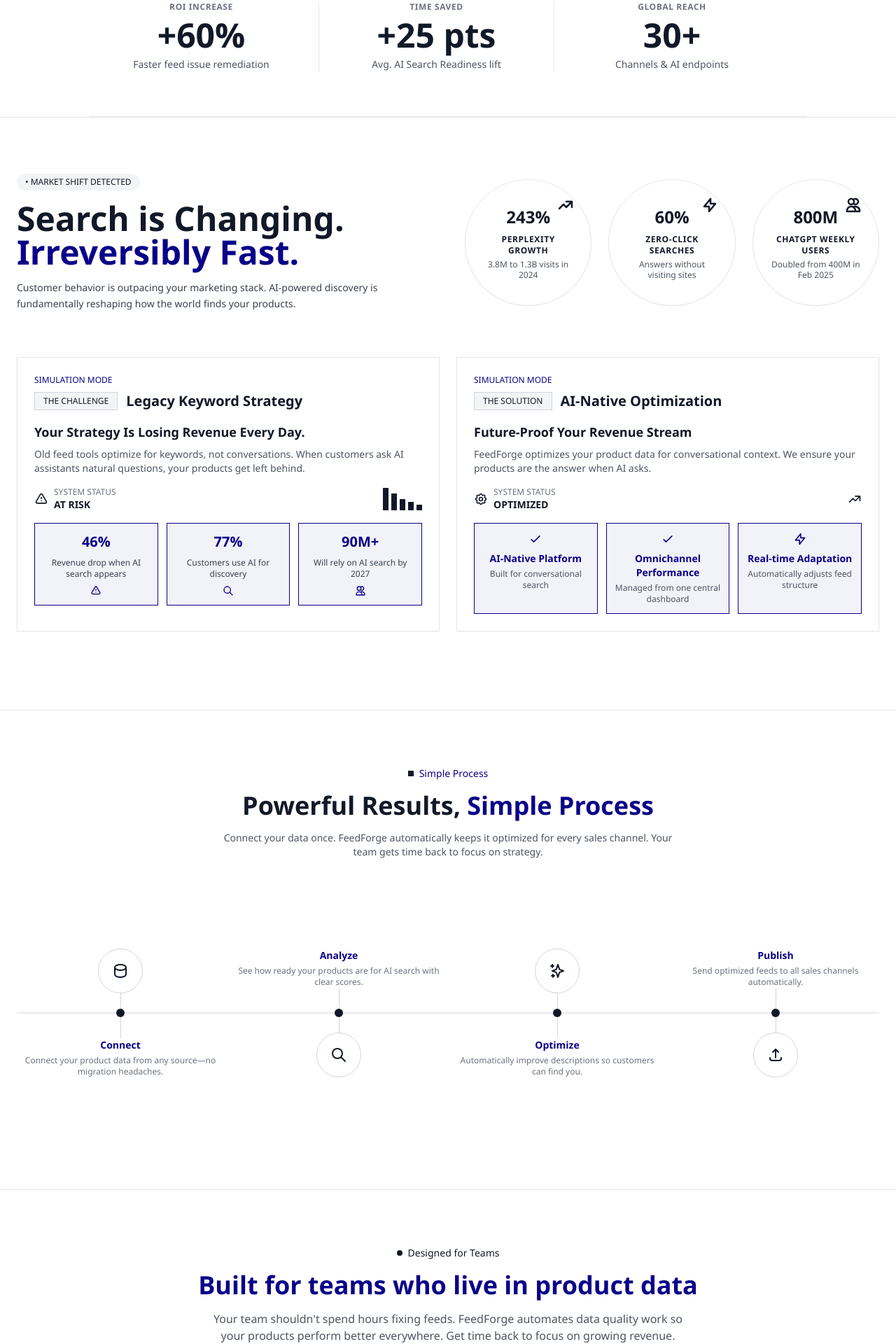
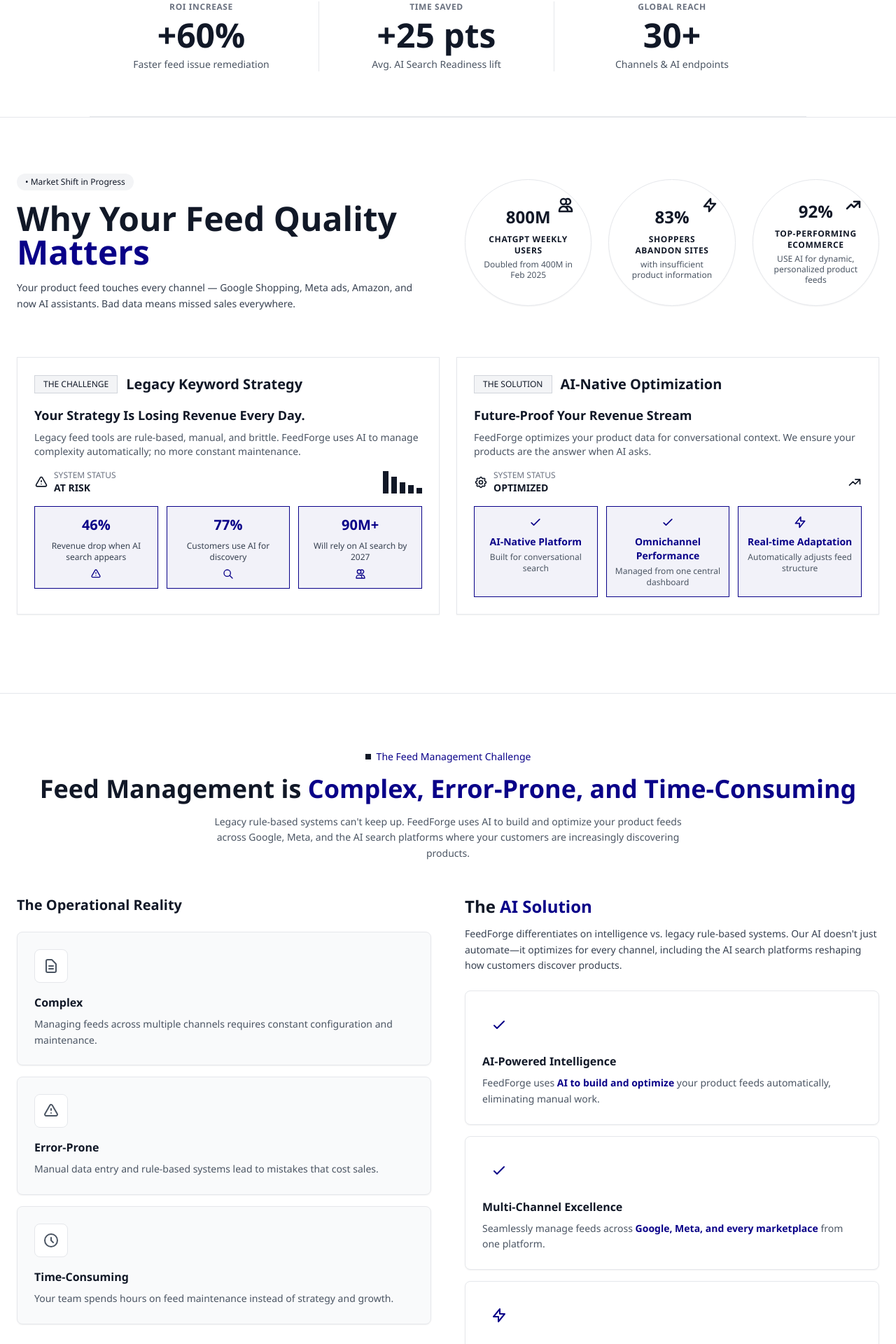
Before and after one commit to geshaaaa/feedforge, a Next.js app: page / in a window 1280 px wide. Shown: the part 879-2799 px from the top of the page at 70% size. Built offline with nearby package versions, Linux system fonts and the light colour scheme.

Commit message:
alignment

```diff
--- a/app/page.tsx
+++ b/app/page.tsx
@@ -3,6 +3,7 @@
 import LogoCarousel from '@/components/LogoCarousel'
 import StatsBanner from '@/components/StatsBanner'
 import SearchChanging from '@/components/SearchChanging'
+import AISolution from '@/components/AISolution'
 import SimpleProcess from '@/components/SimpleProcess'
 import BuiltForTeams from '@/components/BuiltForTeams'
 import ComplexTechnology from '@/components/ComplexTechnology'
@@ -20,6 +21,7 @@
       <LogoCarousel />
       <StatsBanner />
       <SearchChanging />
+      <AISolution />
       <SimpleProcess />
       <BuiltForTeams />
       <ComplexTechnology />
--- /dev/null
+++ b/components/AISolution.tsx
@@ -0,0 +1,145 @@
+'use client'
+
+const problems = [
+  {
+    title: 'Complex',
+    description: 'Managing feeds across multiple channels requires constant configuration and maintenance.',
+    icon: (
+      <svg className="h-6 w-6" fill="none" stroke="currentColor" viewBox="0 0 24 24">
+        <path strokeLinecap="round" strokeLinejoin="round" strokeWidth={2} d="M9 12h6m-6 4h6m2 5H7a2 2 0 01-2-2V5a2 2 0 012-2h5.586a1 1 0 01.707.293l5.414 5.414a1 1 0 01.293.707V19a2 2 0 01-2 2z" />
+      </svg>
+    ),
+  },
+  {
+    title: 'Error-Prone',
+    description: 'Manual data entry and rule-based systems lead to mistakes that cost sales.',
+    icon: (
+      <svg className="h-6 w-6" fill="none" stroke="currentColor" viewBox="0 0 24 24">
+        <path strokeLinecap="round" strokeLinejoin="round" strokeWidth={2} d="M12 9v2m0 4h.01m-6.938 4h13.856c1.54 0 2.502-1.667 1.732-3L13.732 4c-.77-1.333-2.694-1.333-3.464 0L3.34 16c-.77 1.333.192 3 1.732 3z" />
+      </svg>
+    ),
+  },
+  {
+    title: 'Time-Consuming',
+    description: 'Your team spends hours on feed maintenance instead of strategy and growth.',
+    icon: (
+      <svg className="h-6 w-6" fill="none" stroke="currentColor" viewBox="0 0 24 24">
+        <path strokeLinecap="round" strokeLinejoin="round" strokeWidth={2} d="M12 8v4l3 3m6-3a9 9 0 11-18 0 9 9 0 0118 0z" />
+      </svg>
+    ),
+  },
+]
+
+const solutions = [
+  {
+    title: 'AI-Powered Intelligence',
+    description: 'FeedForge uses AI to build and optimize your product feeds automatically, eliminating manual work.',
+    highlight: 'AI to build and optimize',
+  },
+  {
+    title: 'Multi-Channel Excellence',
+    description: 'Seamlessly manage feeds across Google, Meta, and every marketplace from one platform.',
+    highlight: 'Google, Meta, and every marketplace',
+  },
+  {
+    title: 'Future-Ready Optimization',
+    description: 'Your feeds are optimized for AI search platforms where your customers are increasingly discovering products.',
+    highlight: 'AI search platforms',
+  },
+]
+
+export default function AISolution() {
+  return (
+    <section className="border-t border-gray-200 bg-white">
+      <div className="mx-auto max-w-7xl px-6 py-16 lg:py-20">
+        {/* Header */}
+        <div className="mb-12 text-center">
+          <div className="mb-4 flex items-center justify-center gap-2">
+            <div className="h-2 w-2 bg-gray-900"></div>
+            <span className="text-sm font-medium text-accent">The Feed Management Challenge</span>
+          </div>
+          <h2 className="mb-4 text-3xl font-bold leading-tight text-gray-900 lg:text-4xl">
+            Feed Management is{' '}
+            <span className="text-accent">Complex, Error-Prone, and Time-Consuming</span>
+          </h2>
+          <p className="mx-auto max-w-2xl text-sm leading-relaxed text-gray-600">
+            Legacy rule-based systems can't keep up. FeedForge uses AI to build and optimize your product feeds across Google, Meta, and the AI search platforms where your customers are increasingly discovering products.
+          </p>
+        </div>
+
+        {/* Side by Side Layout */}
+        <div className="grid gap-8 lg:grid-cols-2 lg:gap-12">
+          {/* Left Column - Problems Section */}
+          <div className="flex flex-col">
+            <h3 className="mb-6 text-center text-xl font-bold text-gray-900 lg:text-left">The Operational Reality</h3>
+            <div className="flex flex-col gap-4">
+              {problems.map((problem, index) => (
+                <div
+                  key={index}
+                  className="group relative flex flex-col overflow-hidden rounded-lg border border-gray-200 bg-gray-50 p-6 shadow-sm transition-all duration-500 hover:border-accent hover:shadow-lg hover:-translate-y-1"
+                >
+                  <div className="mb-4 flex h-12 w-12 items-center justify-center rounded-lg border border-gray-200 bg-white text-gray-600 transition-all duration-500 group-hover:border-accent group-hover:bg-accent/10 group-hover:text-accent">
+                    <div className="h-6 w-6">{problem.icon}</div>
+                  </div>
+                  <h4 className="mb-2 text-base font-bold text-gray-900">{problem.title}</h4>
+                  <p className="text-sm leading-relaxed text-gray-600">{problem.description}</p>
+                </div>
+              ))}
+            </div>
+          </div>
+
+          {/* Right Column - Solution Section */}
+          <div className="flex flex-col">
+            <div className="mb-6 text-center lg:text-left">
+              <h3 className="mb-3 text-xl font-bold text-gray-900 lg:text-2xl">
+                The <span className="text-accent">AI Solution</span>
+              </h3>
+              <p className="text-sm leading-relaxed text-gray-700">
+                FeedForge differentiates on intelligence vs. legacy rule-based systems. Our AI doesn't just automate—it optimizes for every channel, including the AI search platforms reshaping how customers discover products.
+              </p>
+            </div>
+
+            <div className="flex flex-col gap-4">
+              {solutions.map((solution, index) => (
+                <div
+                  key={index}
+                  className="group relative flex flex-col overflow-hidden rounded-lg border border-gray-200 bg-white p-6 shadow-sm transition-all duration-500 hover:border-accent hover:shadow-lg hover:-translate-y-1"
+                >
+                  <div className="mb-4 flex h-12 w-12 items-center justify-center text-accent">
+                    {index === 2 ? (
+                      <svg className="h-6 w-6" fill="none" stroke="currentColor" viewBox="0 0 24 24">
+                        <path strokeLinecap="round" strokeLinejoin="round" strokeWidth={2} d="M13 10V3L4 14h7v7l9-11h-7z" />
+                      </svg>
+                    ) : (
+                      <svg className="h-6 w-6" fill="none" stroke="currentColor" viewBox="0 0 24 24">
+                        <path strokeLinecap="round" strokeLinejoin="round" strokeWidth={2} d="M5 13l4 4L19 7" />
+                      </svg>
+                    )}
+                  </div>
+                  <h4 className="mb-2 text-base font-bold text-gray-900">{solution.title}</h4>
+                  <p className="text-sm leading-relaxed text-gray-600">
+                    {solution.description.split(solution.highlight).map((part, i, arr) => (
+                      <span key={i}>
+                        {part}
+                        {i < arr.length - 1 && (
+                          <span className="font-semibold text-accent">{solution.highlight}</span>
+                        )}
+                      </span>
+                    ))}
+                  </p>
+                </div>
+              ))}
+            </div>
+
+            {/* Key Differentiator */}
+            <div className="mt-6 rounded-lg border-2 border-accent bg-accent/5 p-4 text-center transition-all duration-500 hover:bg-accent/10">
+              <p className="text-xs font-semibold text-gray-900">
+                <span className="text-accent">AI Search Optimization</span> — A key proof point of why our AI is more sophisticated than competitors'
+              </p>
+            </div>
+          </div>
+        </div>
+      </div>
+    </section>
+  )
+}
--- a/components/CatalogPerfection.tsx
+++ b/components/CatalogPerfection.tsx
@@ -31,7 +31,7 @@
             </h2>
 
             <p className="mb-6 text-sm leading-relaxed text-gray-700">
-              Don't let poor data kill your ads. Our built-in AI (powered by Google Gemini) automatically rewrites titles, fixes descriptions, and tags products for maximum visibility.
+              Don't let poor data kill your ads. Our built-in AI automatically rewrites titles, fixes descriptions, and tags products for maximum visibility.
             </p>
 
             {/* Why it matters card */}
--- a/components/Footer.tsx
+++ b/components/Footer.tsx
@@ -2,13 +2,10 @@
 
 const footerLinks = {
   product: [
-    'Vector Database',
-    'Dedicated Read Nodes',
-    'Assistant',
-    'Documentation',
+    'Feed Optimization',
+    'AI Readiness Score',
+    'Channels',
     'Pricing',
-    'Security',
-    'Integrations',
   ],
   resources: [
     'Community Forum',
--- a/components/Hero.tsx
+++ b/components/Hero.tsx
@@ -11,19 +11,16 @@
           <div className="mb-4">
             <span className="inline-flex items-center gap-2 rounded-full border border-gray-200 bg-gray-100 px-3 py-1 text-xs font-medium text-gray-900">
               <span className="h-1.5 w-1.5 rounded-full bg-gray-900"></span>
-              AI-native feeds for search, ads & agents
+              AI-powered product feeds for every channel
             </span>
           </div>
 
           <h1 className="mb-4 text-2xl font-bold leading-tight text-gray-900 lg:text-3xl xl:text-4xl">
-            Revenue, <span className="text-accent">Automated</span>
+            Your product feed, <span className="text-accent">AI optimized</span>
           </h1>
 
           <p className="mb-8 text-sm text-gray-600">
-            Transform your product catalog into AI-ready listings that perform
-            across traditional channels (Google, Meta, marketplaces) and next-
-            generation search (ChatGPT, Perplexity, AI Overviews), with measurable
-            results.
+            Transform your product catalog into high-performing listings across Google, Meta, and every marketplace — including the AI-powered channels reshaping how customers discover products.
           </p>
 
           <div className="flex flex-col gap-4 sm:flex-row">
--- a/components/SearchChanging.tsx
+++ b/components/SearchChanging.tsx
@@ -2,19 +2,19 @@
 
 const stats = [
   {
-    value: '243%',
-    category: 'PERPLEXITY GROWTH',
-    details: '3.8M to 1.3B visits in 2024',
+    value: '800M',
+    category: 'CHATGPT WEEKLY USERS',
+    details: 'Doubled from 400M in Feb 2025',
     icon: (
       <svg className="h-6 w-6 text-gray-900" fill="none" stroke="currentColor" strokeWidth={2.5} viewBox="0 0 24 24">
-        <path strokeLinecap="round" strokeLinejoin="round" d="M13 7h8m0 0v8m0-8l-8 8-4-4-6 6" />
+        <path strokeLinecap="round" strokeLinejoin="round" d="M12 4.354a4 4 0 110 5.292M15 21H3v-1a6 6 0 0112 0v1zm0 0h6v-1a6 6 0 00-9-5.197M13 7a4 4 0 11-8 0 4 4 0 018 0z" />
       </svg>
     ),
   },
   {
-    value: '60%',
-    category: 'ZERO-CLICK SEARCHES',
-    details: 'Answers without visiting sites',
+    value: '83%',
+    category: 'SHOPPERS ABANDON SITES',
+    details: 'with insufficient product information',
     icon: (
       <svg className="h-6 w-6 text-gray-900" fill="none" stroke="currentColor" strokeWidth={2.5} viewBox="0 0 24 24">
         <path strokeLinecap="round" strokeLinejoin="round" d="M13 10V3L4 14h7v7l9-11h-7z" />
@@ -22,12 +22,12 @@
     ),
   },
   {
-    value: '800M',
-    category: 'CHATGPT WEEKLY USERS',
-    details: 'Doubled from 400M in Feb 2025',
+    value: '92%',
+    category: 'TOP-PERFORMING ECOMMERCE',
+    details: 'USE AI for dynamic, personalized product feeds',
     icon: (
       <svg className="h-6 w-6 text-gray-900" fill="none" stroke="currentColor" strokeWidth={2.5} viewBox="0 0 24 24">
-        <path strokeLinecap="round" strokeLinejoin="round" d="M12 4.354a4 4 0 110 5.292M15 21H3v-1a6 6 0 0112 0v1zm0 0h6v-1a6 6 0 00-9-5.197M13 7a4 4 0 11-8 0 4 4 0 018 0z" />
+        <path strokeLinecap="round" strokeLinejoin="round" d="M13 7h8m0 0v8m0-8l-8 8-4-4-6 6" />
       </svg>
     ),
   },
@@ -42,15 +42,15 @@
           <div>
             <div className="mb-4 flex items-center justify-center lg:justify-start">
               <span className="rounded-full bg-gray-100 px-3 py-1 text-xs font-medium text-gray-900">
-                • MARKET SHIFT DETECTED
+                • Market Shift in Progress
               </span>
             </div>
             <h2 className="mb-4 text-3xl font-bold leading-tight text-gray-900 lg:text-4xl xl:text-5xl">
-              Search is Changing.{' '}
-              <span className="text-accent">Irreversibly Fast.</span>
+              Why Your Feed Quality{' '}
+              <span className="text-accent">Matters</span>
             </h2>
             <p className="text-sm leading-relaxed text-gray-700">
-              Customer behavior is outpacing your marketing stack. AI-powered discovery is fundamentally reshaping how the world finds your products.
+              Your product feed touches every channel — Google Shopping, Meta ads, Amazon, and now AI assistants. Bad data means missed sales everywhere.
             </p>
           </div>
 
@@ -86,7 +86,6 @@
             {/* Legacy Keyword Strategy Container */}
             <div className="flex h-full flex-col border border-gray-200 bg-white p-6 shadow-sm">
               <div className="mb-4">
-                <div className="mb-2 text-xs text-accent">SIMULATION MODE</div>
                 <div className="flex items-center gap-3">
                   <span className="bg-gray-100 border border-gray-300 px-3 py-1 text-xs font-medium text-gray-900">
                     THE CHALLENGE
@@ -100,7 +99,7 @@
                   Your Strategy Is Losing Revenue Every Day.
                 </h4>
                 <p className="text-sm text-gray-600">
-                  Old feed tools optimize for keywords, not conversations. When customers ask AI assistants natural questions, your products get left behind.
+                  Legacy feed tools are rule-based, manual, and brittle. FeedForge uses AI to manage complexity automatically; no more constant maintenance.
                 </p>
               </div>
 
@@ -151,7 +150,6 @@
             {/* AI-Native Optimization Container */}
             <div className="flex h-full flex-col border border-gray-200 bg-white p-6 shadow-sm">
               <div className="mb-4">
-                <div className="mb-2 text-xs text-accent">SIMULATION MODE</div>
                 <div className="flex items-center gap-3">
                   <span className="bg-gray-100 border border-gray-300 px-3 py-1 text-xs font-medium text-gray-900">
                     THE SOLUTION
--- a/components/StartBuilding.tsx
+++ b/components/StartBuilding.tsx
@@ -20,10 +20,10 @@
           {/* Left Column */}
           <div>
             <h2 className="mb-1 text-lg font-bold leading-tight text-gray-900 lg:text-xl">
-              Start building knowledgeable AI today
+              See your AI Readiness Score Free
             </h2>
             <p className="text-xs text-gray-600">
-              Create your first index for free, then pay as you go when you're ready to scale.
+              Start optimizing your product feed today. Create your first index for free, then pay as you go when you're ready to scale.
             </p>
           </div>
 
```
